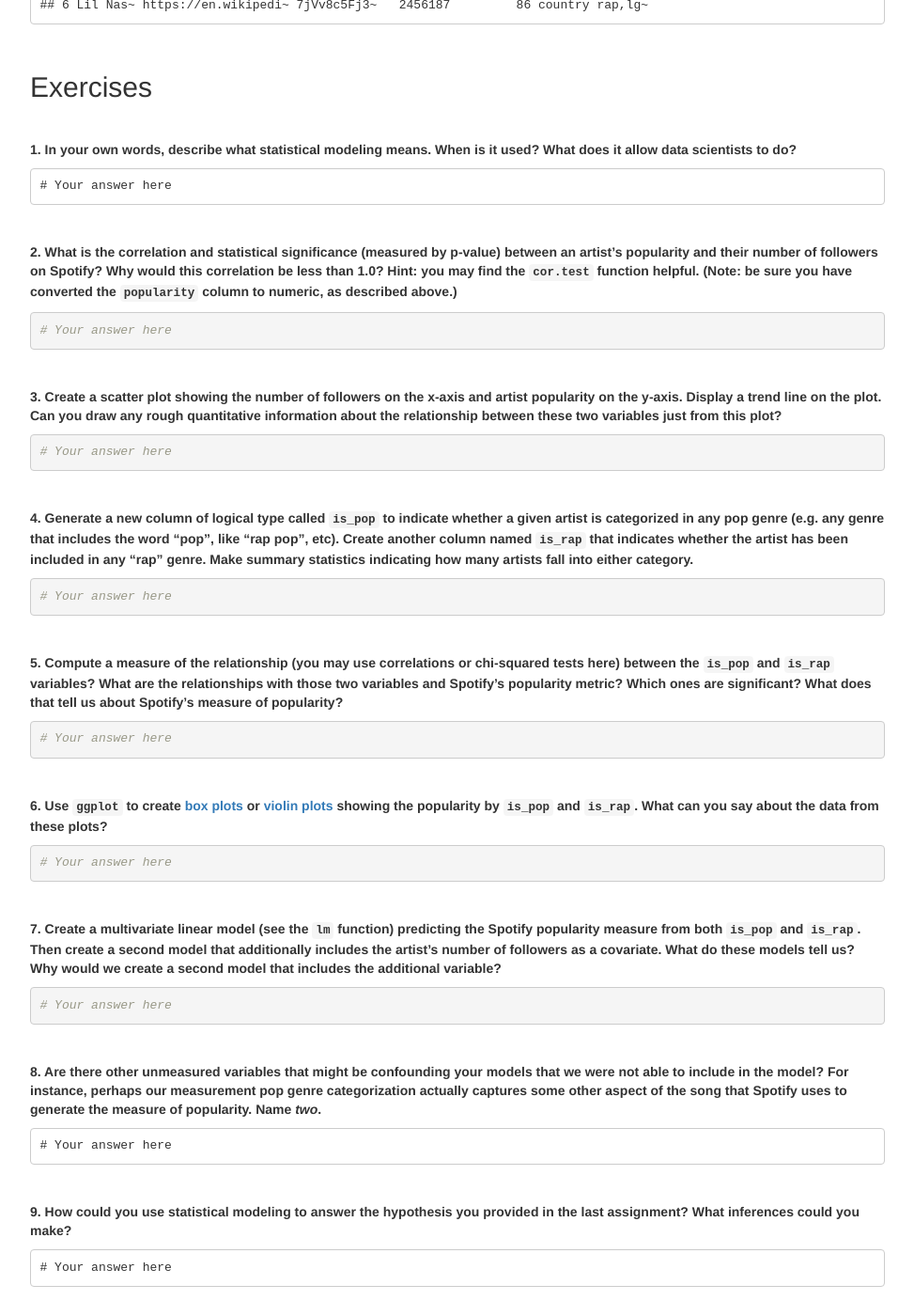
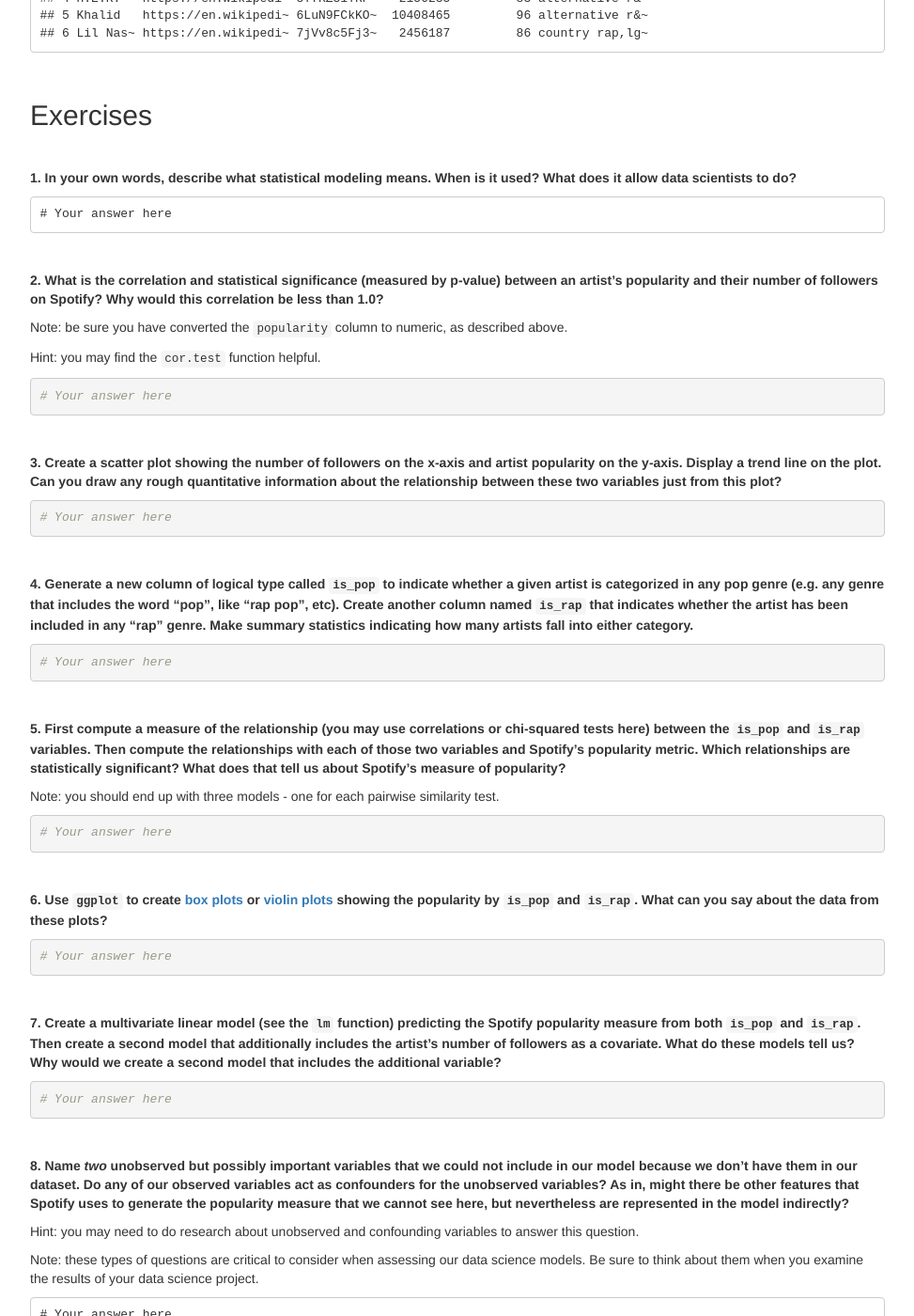
Before and after one commit to dssoc/dssoc.github.io, a Jekyll site: the page assignments/Lab_7.html, which Jekyll copies as it is, in a window 1280 px wide and 1400 px high, scrolled down 730 px. Shown: the whole window at 94% size, without its empty margins (153-1126 px from the left). Built offline with Jekyll 4.4.1, drawn with Linux system fonts in a browser that asks for light colours; some of the changed text lies outside the part shown.

Commit message:
Tried to make question wording a bit easier.

```diff
--- a/assignments/Lab_7.html
+++ b/assignments/Lab_7.html
@@ -381,7 +381,8 @@ summary {
 </div>
 
 
-<p>In this lab, we will practice making statistical models of data using R. Throughout the lab we’ll be using these models to understand how Spotify calculates their “popularity” scores assigned to each artist. Edit the Lab #7 markdown file (<a href="https://github.com/dssoc/dssoc.github.io/raw/master/assignments/Lab_7.Rmd">link to file</a>) for your submission. Remember to change the “author” field above to your name. <strong>Send the markdown file (.Rmd) to your TA via direct message on Slack.</strong> Be sure to do the required reading!</p>
+<p>In this lab, we will practice making statistical models of data using R. Throughout the lab we’ll be using these models to understand how Spotify calculates their “popularity” scores assigned to each artist. This is a synthetic score that spotify assigns to each song based on some features of user data. We start on the premise that Spotify may consider some of the features in our dataset when creating the score.</p>
+<p>Edit the Lab #7 markdown file (<a href="https://github.com/dssoc/dssoc.github.io/raw/master/assignments/Lab_7.Rmd">link to file</a>) for your submission. Remember to change the “author” field above to your name. <strong>Send the markdown file (.Rmd) to your TA via direct message on Slack.</strong> Be sure to do the required reading!</p>
 <p><strong>Required reading:</strong></p>
 <ul>
 <li>R for Data Science: <a href="https://r4ds.had.co.nz/model-intro.html">Modeling (Chapters 23-25)</a></li>
@@ -416,7 +417,9 @@ head(artist_meta)</code></pre>
 <p><strong>1. In your own words, describe what statistical modeling means. When is it used? What does it allow data scientists to do?</strong></p>
 <pre><code># Your answer here</code></pre>
 <p><br /></p>
-<p><strong>2. What is the correlation and statistical significance (measured by p-value) between an artist’s popularity and their number of followers on Spotify? Why would this correlation be less than 1.0? Hint: you may find the <code>cor.test</code> function helpful. (Note: be sure you have converted the <code>popularity</code> column to numeric, as described above.)</strong></p>
+<p><strong>2. What is the correlation and statistical significance (measured by p-value) between an artist’s popularity and their number of followers on Spotify? Why would this correlation be less than 1.0?</strong></p>
+<p>Note: be sure you have converted the <code>popularity</code> column to numeric, as described above.</p>
+<p>Hint: you may find the <code>cor.test</code> function helpful.</p>
 <pre class="r"><code># Your answer here</code></pre>
 <p><br /></p>
 <p><strong>3. Create a scatter plot showing the number of followers on the x-axis and artist popularity on the y-axis. Display a trend line on the plot. Can you draw any rough quantitative information about the relationship between these two variables just from this plot?</strong></p>
@@ -425,7 +428,8 @@ head(artist_meta)</code></pre>
 <p><strong>4. Generate a new column of logical type called <code>is_pop</code> to indicate whether a given artist is categorized in any pop genre (e.g. any genre that includes the word “pop”, like “rap pop”, etc). Create another column named <code>is_rap</code> that indicates whether the artist has been included in any “rap” genre. Make summary statistics indicating how many artists fall into either category.</strong></p>
 <pre class="r"><code># Your answer here</code></pre>
 <p><br /></p>
-<p><strong>5. Compute a measure of the relationship (you may use correlations or chi-squared tests here) between the <code>is_pop</code> and <code>is_rap</code> variables? What are the relationships with those two variables and Spotify’s popularity metric? Which ones are significant? What does that tell us about Spotify’s measure of popularity?</strong></p>
+<p><strong>5. First compute a measure of the relationship (you may use correlations or chi-squared tests here) between the <code>is_pop</code> and <code>is_rap</code> variables. Then compute the relationships with each of those two variables and Spotify’s popularity metric. Which relationships are statistically significant? What does that tell us about Spotify’s measure of popularity?</strong></p>
+<p>Note: you should end up with three models - one for each pairwise similarity test.</p>
 <pre class="r"><code># Your answer here</code></pre>
 <p><br /></p>
 <p><strong>6. Use <code>ggplot</code> to create <a href="https://www.r-graph-gallery.com/boxplot.html">box plots</a> or <a href="https://www.r-graph-gallery.com/violin.html">violin plots</a> showing the popularity by <code>is_pop</code> and <code>is_rap</code>. What can you say about the data from these plots?</strong></p>
@@ -434,7 +438,9 @@ head(artist_meta)</code></pre>
 <p><strong>7. Create a multivariate linear model (see the <code>lm</code> function) predicting the Spotify popularity measure from both <code>is_pop</code> and <code>is_rap</code>. Then create a second model that additionally includes the artist’s number of followers as a covariate. What do these models tell us? Why would we create a second model that includes the additional variable?</strong></p>
 <pre class="r"><code># Your answer here</code></pre>
 <p><br /></p>
-<p><strong>8. Are there other unmeasured variables that might be confounding your models that we were not able to include in the model? For instance, perhaps our measurement pop genre categorization actually captures some other aspect of the song that Spotify uses to generate the measure of popularity. Name <em>two</em>.</strong></p>
+<p><strong>8. Name <em>two</em> unobserved but possibly important variables that we could not include in our model because we don’t have them in our dataset. Do any of our observed variables act as confounders for the unobserved variables? As in, might there be other features that Spotify uses to generate the popularity measure that we cannot see here, but nevertheless are represented in the model indirectly?</strong></p>
+<p>Hint: you may need to do research about unobserved and confounding variables to answer this question.</p>
+<p>Note: these types of questions are critical to consider when assessing our data science models. Be sure to think about them when you examine the results of your data science project.</p>
 <pre><code># Your answer here</code></pre>
 <p><br /></p>
 <p><strong>9. How could you use statistical modeling to answer the hypothesis you provided in the last assignment? What inferences could you make?</strong></p>
```
Also changed, not shown: assignments/Lab_7.Rmd (+15 -4 lines).
